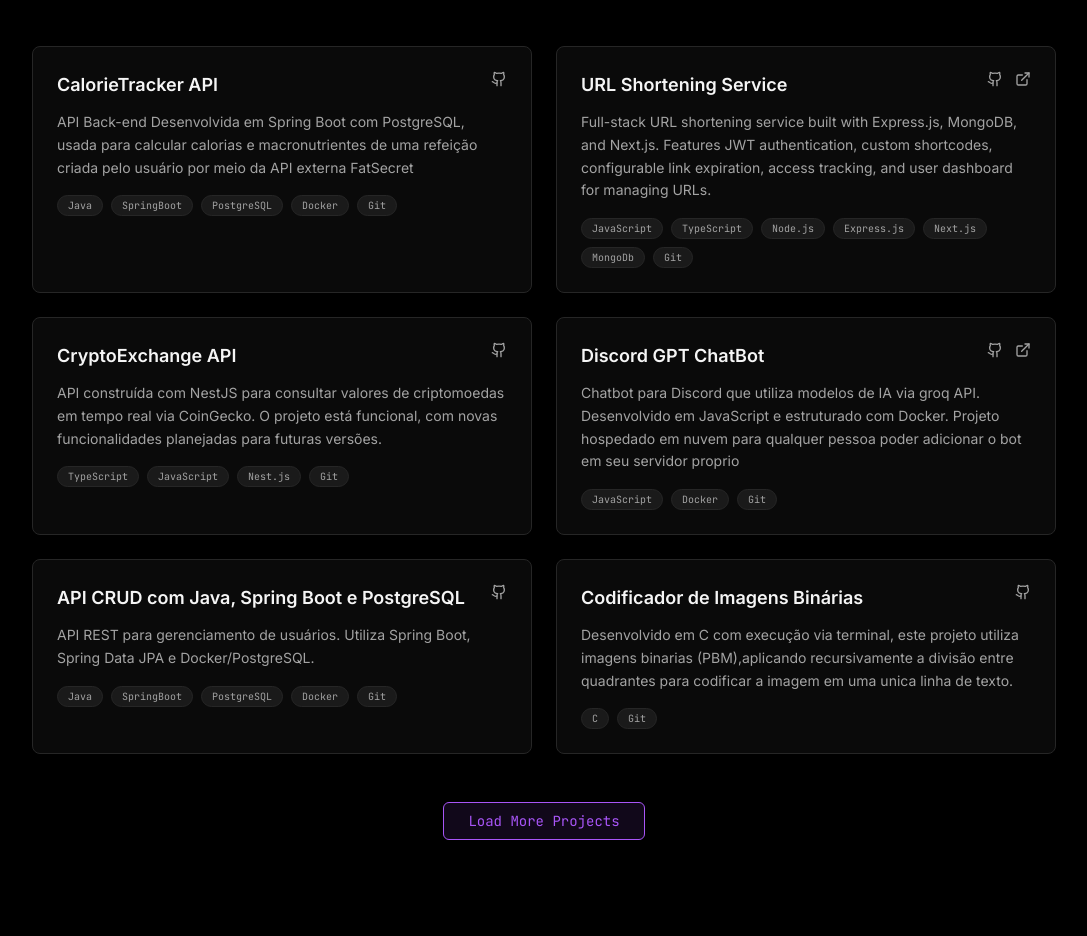
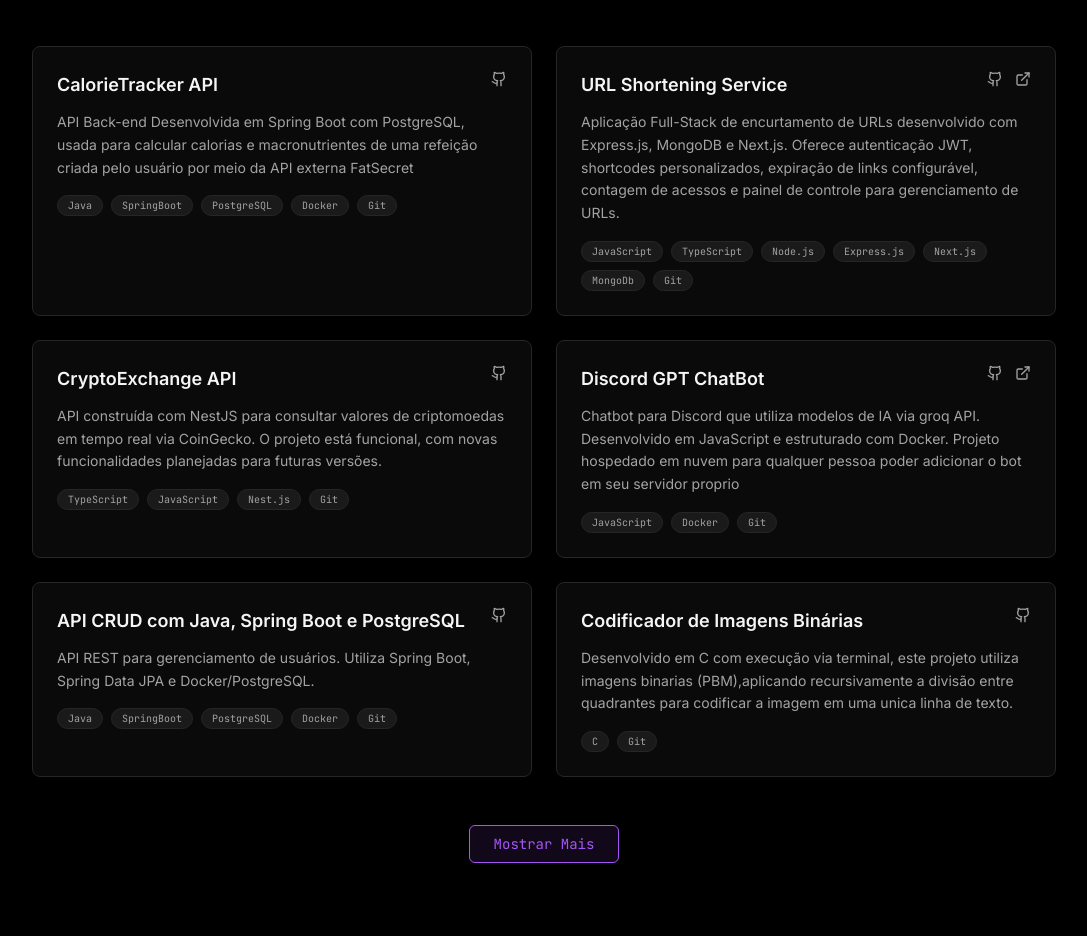
Before and after one commit to jircik/DevPortfolio, a Next.js app: page / in a window 1280 px wide. Shown: the part 1776-2712 px from the top of the page, without its empty margins (96-1183 px from the left). Built offline with nearby package versions, Linux system fonts and the light colour scheme.

Commit message:
fix: rewrite texts to portuguese that were in english

```diff
--- a/components/projects-section.tsx
+++ b/components/projects-section.tsx
@@ -37,7 +37,7 @@ const projects = [
   {
     title: "URL Shortening Service",
     description:
-        "Full-stack URL shortening service built with Express.js, MongoDB, and Next.js. Features JWT authentication, custom shortcodes, configurable link expiration, access tracking, and user dashboard for managing URLs.",
+        "Aplicação Full-Stack de encurtamento de URLs desenvolvido com Express.js, MongoDB e Next.js. Oferece autenticação JWT, shortcodes personalizados, expiração de links configurável, contagem de acessos e painel de controle para gerenciamento de URLs.",
     tech: ["JavaScript", "TypeScript", "Node.js", "Express.js", "Next.js","MongoDb", "Git"],
     github: "https://github.com/jircik/URL-Shortening-Service",
     live: "https://url-app.jircik.dev/",
@@ -89,7 +89,7 @@ const projects = [
     tech: ["Python", "PostgreSQL", "Git"],
     github: "https://github.com/jircik/Conversor-de-bases-numericas",
     live: null,
-  },
+  }
 ]
 
 export function ProjectsSection() {
@@ -198,7 +198,7 @@ export function ProjectsSection() {
                     onClick={handleLoadMore}
                     className="rounded-md border border-accent bg-accent/10 px-6 py-2 font-mono text-sm text-accent transition-all hover:bg-accent/20 hover:shadow-md hover:shadow-accent/20"
                 >
-                  Load More Projects
+                  Mostrar Mais
                 </button>
               </div>
           )}
```
